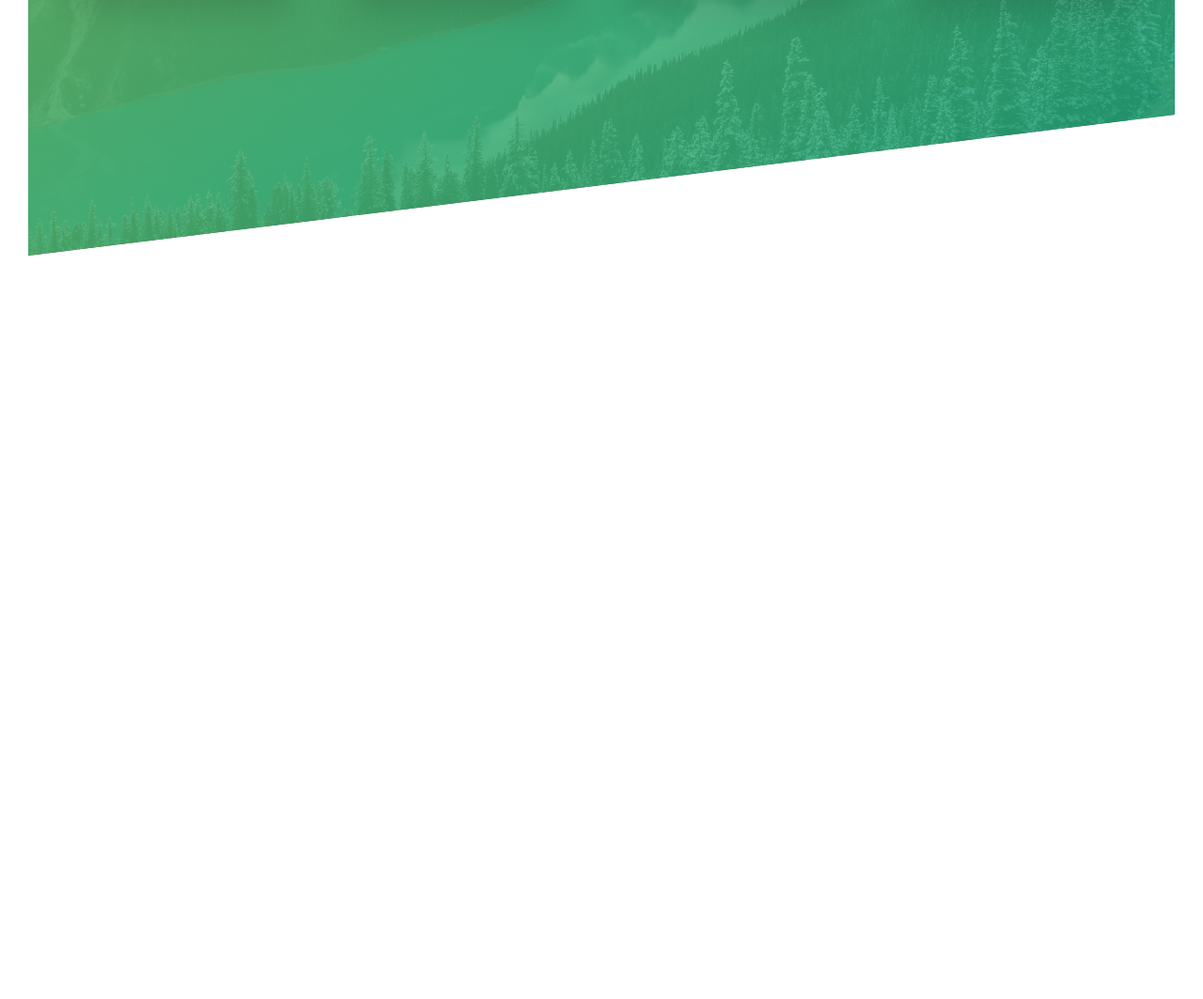
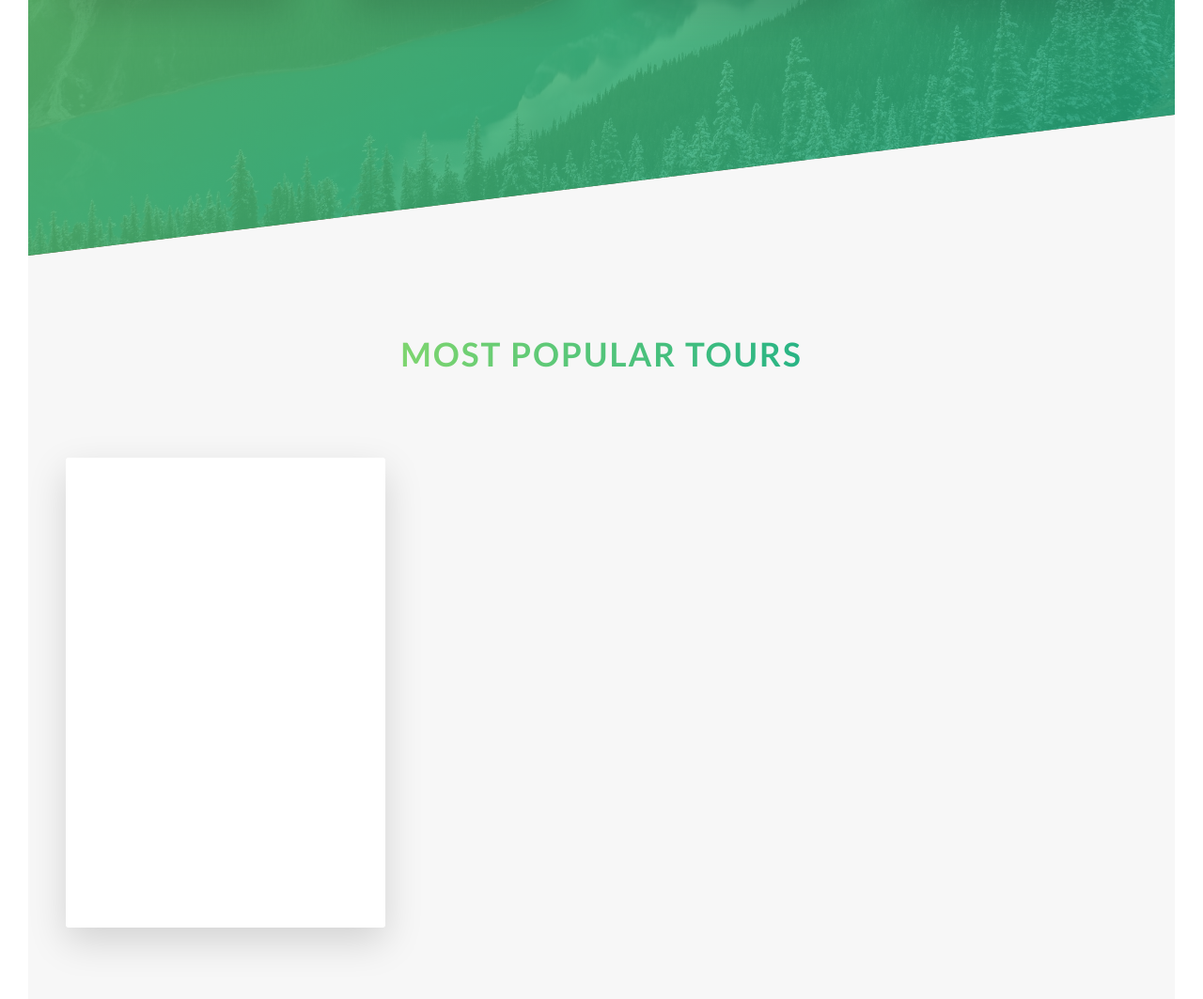
Before and after one commit to hedgeh0gpie/natours-project, a website: page index.html in a window 1280 px wide. Shown: the part 2015-3078 px from the top of the page at 94% size. Before the commit the page ends 2287 px from the top, so only its background shows below. Drawn offline with Linux system fonts and the light colour scheme.

Commit message:
Add card for 'Tours' section

```diff
--- a/index.html
+++ b/index.html
@@ -41,21 +41,29 @@
 					<div class="col-1-of-2">
 						<h3 class="heading-tertiary u-margin-bottom-small">You're going to fall in love with nature</h3>
 						<p class="paragraph">
-							Lorem ipsum dolor sit amet, consectetur adipisicing elit. Beatae cum ducimus esse iure laborum nihil obcaecati provident tempore totam. Assumenda enim fuga ipsa ipsam iure laborum nulla perferendis perspiciatis repellat?
+							Lorem ipsum dolor sit amet, consectetur adipisicing elit. Beatae cum ducimus esse iure
+							laborum nihil obcaecati provident tempore totam. Assumenda enim fuga ipsa ipsam iure laborum
+							nulla perferendis perspiciatis repellat?
 						</p>
 
-						<h3 class="heading-tertiary u-margin-bottom-small">Live adventures like you never have before</h3>
+						<h3 class="heading-tertiary u-margin-bottom-small">Live adventures like you never have
+						                                                   before</h3>
 						<p class="paragraph">
-							Lorem ipsum dolor sit amet, consectetur adipisicing elit. Alias amet asperiores aut corporis earum enim eos esse fugiat mollitia nemo nisi numquam obcaecati quisquam repellendus, tempore ullam voluptatibus! Ab, obcaecati?
+							Lorem ipsum dolor sit amet, consectetur adipisicing elit. Alias amet asperiores aut corporis
+							earum enim eos esse fugiat mollitia nemo nisi numquam obcaecati quisquam repellendus,
+							tempore ullam voluptatibus! Ab, obcaecati?
 						</p>
 
 						<a href="#" class="btn-text">Learn more &rarr;</a>
 					</div>
 					<div class="col-1-of-2">
 						<div class="composition">
-							<img src="img/nat-1-large.jpg" alt="Photo 1" class="composition__photo composition__photo--p1">
-							<img src="img/nat-2-large.jpg" alt="Photo 2" class="composition__photo composition__photo--p2">
-							<img src="img/nat-3-large.jpg" alt="Photo 3" class="composition__photo composition__photo--p3">
+							<img src="img/nat-1-large.jpg" alt="Photo 1"
+							     class="composition__photo composition__photo--p1">
+							<img src="img/nat-2-large.jpg" alt="Photo 2"
+							     class="composition__photo composition__photo--p2">
+							<img src="img/nat-3-large.jpg" alt="Photo 3"
+							     class="composition__photo composition__photo--p3">
 						</div>
 					</div>
 				</div>
@@ -102,6 +110,35 @@
 								Lorem ipsum dolor sit amet, consectetur adipisicing elit. Fuga molestias placeat quidem!
 							</p>
 						</div>
+					</div>
+				</div>
+			</section>
+
+			<section class="section-tours">
+				<div class="u-center-text u-margin-bottom-big">
+					<h2 class="heading-secondary">
+						Most popular tours
+					</h2>
+				</div>
+
+				<div class="row">
+					<div class="col-1-of-3">
+						<div class="card">
+							<div class="card__side card__side--front">
+								FRONT
+							</div>
+							<div class="card__side card__side--back card__side--back-1">
+								BACK
+							</div>
+						</div>
+					</div>
+					<div class="col-1-of-3">
+						<div class="card">
+
+						</div>
+					</div>
+					<div class="col-1-of-3">
+						<div class="card"></div>
 					</div>
 				</div>
 			</section>
--- a/sass/abstracts/_variables.scss
+++ b/sass/abstracts/_variables.scss
@@ -2,6 +2,12 @@
 $color-primary: #55c57a;
 $color-primary-light: #7ed56f;
 $color-primary-dark: #28b485;
+
+$color-secondary-light: #ffb900;
+$color-secondary-dark: #ff7730;
+
+$color-tertiary-light: #2998ff;
+$color-tertiary-dark: #5643fa;
 
 $color-grey-light-1: #f7f7f7;
 
--- /dev/null
+++ b/sass/components/_card.scss
@@ -0,0 +1,45 @@
+.card {
+  perspective: 150rem;
+  -webkit-perspective: 150rem;
+  position: relative;
+  height: 50rem;
+
+  &__side {
+    color: #fff;
+    font-size: 2rem;
+
+    height: 50rem;
+    transition: all .8s ease;
+    position: absolute;
+    top: 0;
+    left: 0;
+    width: 100%;
+    backface-visibility: hidden;
+    border-radius: 3px;
+    box-shadow: 0 1.5rem 4rem rgba($color-black, .15);
+
+    &--front {
+      background-color: $color-white;
+    }
+
+    &--back {
+      transform: rotateY(180deg);
+
+      &-1 {
+        background-image: linear-gradient(to right bottom, $color-secondary-light, $color-secondary-dark);
+      }
+    }
+
+  }
+
+
+
+  &:hover &__side--front {
+    transform: rotateY(180deg);
+  }
+
+  &:hover &__side--back {
+    transform: rotateY(0);
+  }
+
+}
--- a/sass/main.scss
+++ b/sass/main.scss
@@ -8,6 +8,7 @@
 @import "base/utilities";
 
 @import "components/button";
+@import "components/card";
 @import "components/composition";
 @import "components/feature-box";
 
--- a/sass/pages/_home.scss
+++ b/sass/pages/_home.scss
@@ -20,3 +20,9 @@
   }
 
 }
+
+.section-tours {
+  background-color: $color-grey-light-1;
+  padding: 25rem 0 50rem 0;
+  margin-top: -10rem;
+}
```
Also changed, not shown: css/style.css.
